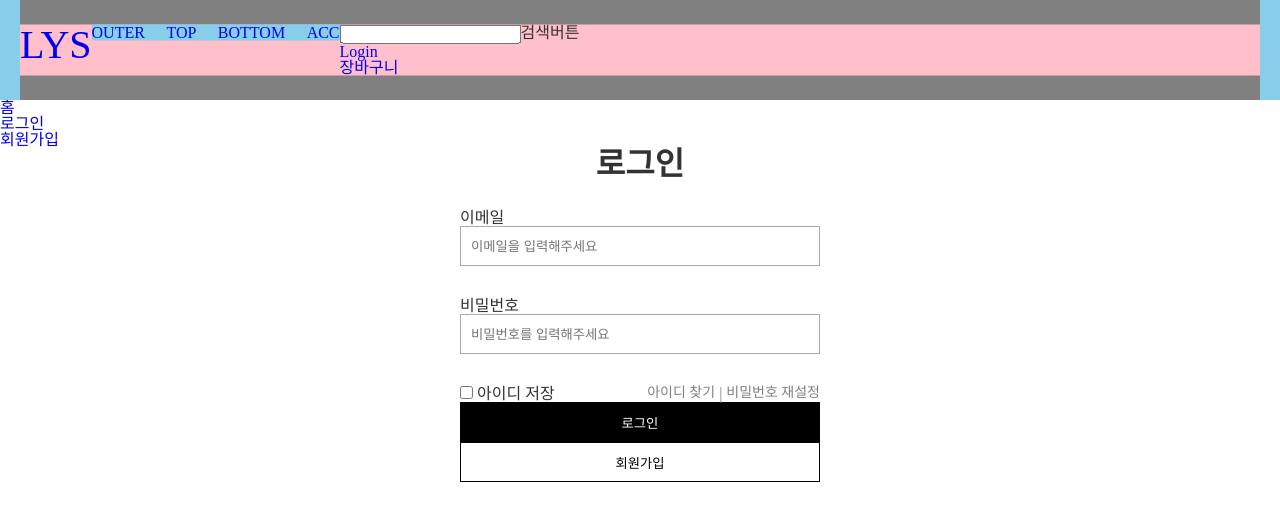
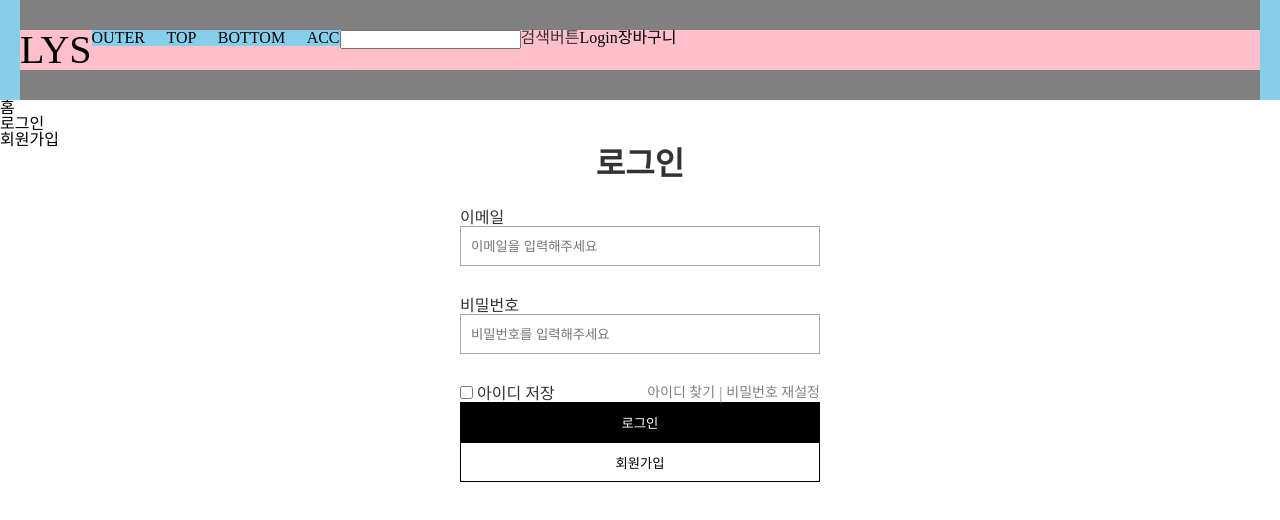
Before and after one commit to SuperMiniBeans/Front, a React (Create React App) app: page /login in a window 1280 px wide. Shown: the top 520 px of the page. Built offline with nearby package versions, Linux system fonts and the light colour scheme.

Commit message:
[STYLE] 스타일 수정 및 추가

```diff
--- a/src/components/Header.js
+++ b/src/components/Header.js
@@ -10,9 +10,8 @@ function Header() {
       <HeaderWrap>
         <HeaderFlexBox>
           <div><h1><Link to="/">LYS</Link></h1></div>
+
           <FlexBoxSB>
-
-          </FlexBoxSB>
             <nav className="mainmenu">
               <Gnb>
                 <li><Link to="/">OUTER</Link></li>
@@ -23,15 +22,15 @@ function Header() {
               </Gnb>
             </nav>
 
-          <div>
+            <FlexBox>
               <FlexBox>
                 <div><input type="search"></input></div>
                 <div>검색버튼</div>
               </FlexBox>
               <div><Link to="/login">Login</Link></div>
               <div><Link to="/">장바구니</Link></div>
-          </div>
-
+            </FlexBox>
+          </FlexBoxSB>
         </HeaderFlexBox>
       </HeaderWrap>
     </Container>
--- a/src/styles/GlobalStyle.js
+++ b/src/styles/GlobalStyle.js
@@ -27,6 +27,7 @@ const GlobalStyle = createGlobalStyle`
   a {
     display: block;
     text-decoration: none;
+    color: #000
   }
 
   strong {
--- a/src/styles/Layout.js
+++ b/src/styles/Layout.js
@@ -12,6 +12,12 @@ export const FlexBox = styled.div`
   display: flex;
 `
 
+export const FlexBoxCol = styled.div`
+  position: relative;
+  display: flex;
+  flex-direction: column;
+`
+
 export const FlexBoxSB = styled.div`
   position: relative;
   display: flex;
```
Lines whose indentation alone changed are shown as unchanged.
